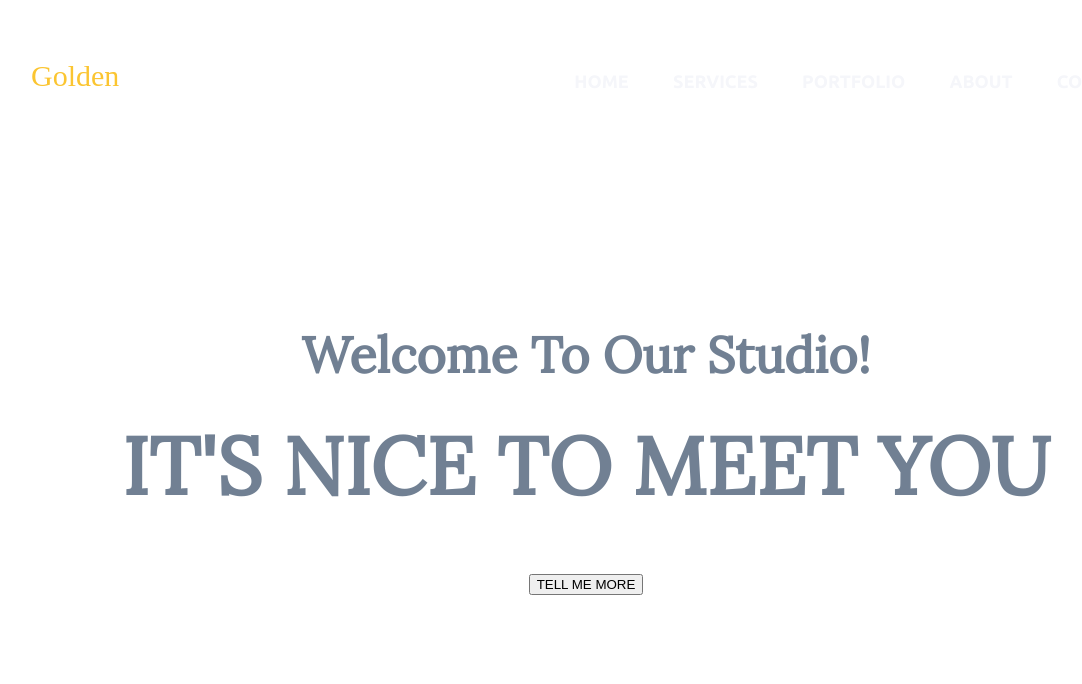
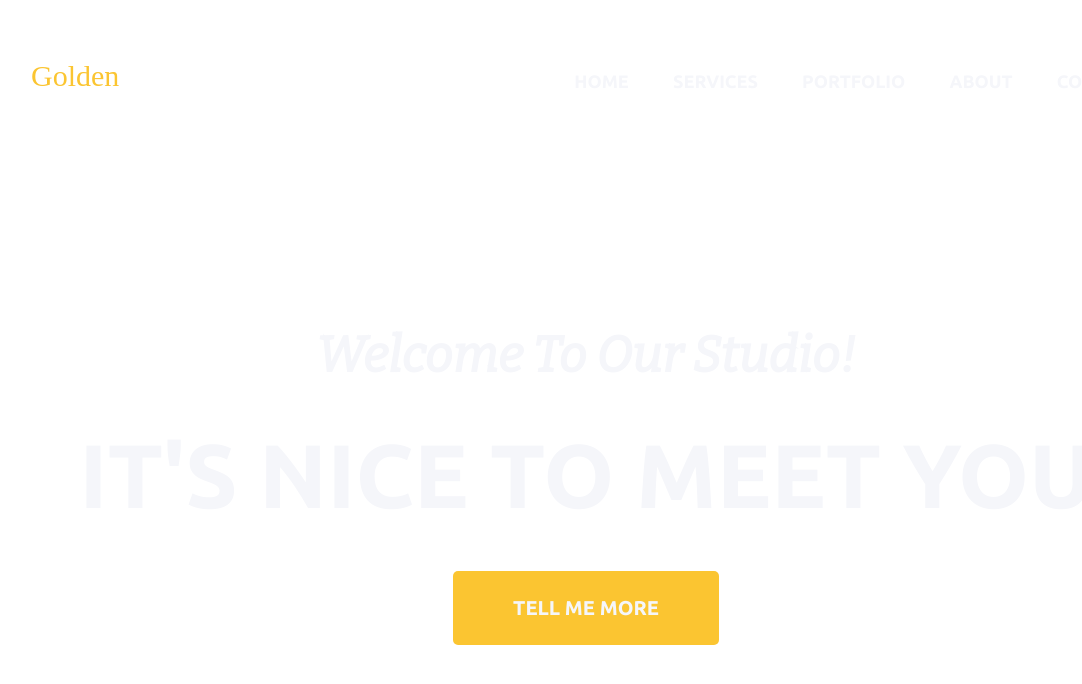
Before and after one commit to KevinKaluzny/zad-4, a website: page index.html in a window 1280 px wide. Shown: the whole page, without its empty margins (54-1136 px from the left). Drawn offline with nearby package versions, Linux system fonts and the light colour scheme; a web font is replaced by a local one.

Commit message:
Add style for button

```diff
--- a/sass/style.scss
+++ b/sass/style.scss
@@ -72,13 +72,24 @@ header .container {
 header h2 {
     font-size: 50px;
     margin: 0;
+    font-family: $font-family-four;
+    color: $color-four;
 }
 
 header h1 {
-    font-size: 80px;
+    font-size: 90px;
     margin: 0;
+    font-family: $font-family-two;
+    color: $color-four;
 }
 
 header button {
-    margin-top: 40px;
+    margin-top: 20px;
+    background: $color-one;
+    font-family: $font-family-two;
+    font-size: 20px;
+    color: $color-four;
+    border: none;
+    border-radius: 5px;
+    padding: 25px 60px 25px 60px;
 }
```
Also changed, not shown: css/style.css, 1 other file.
